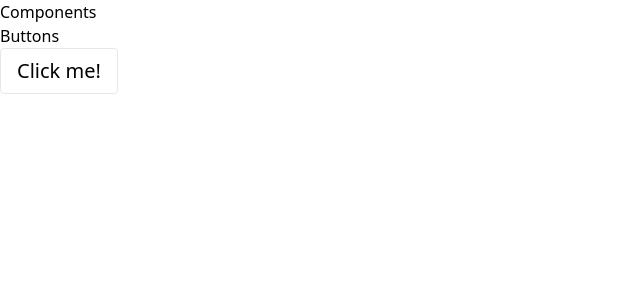
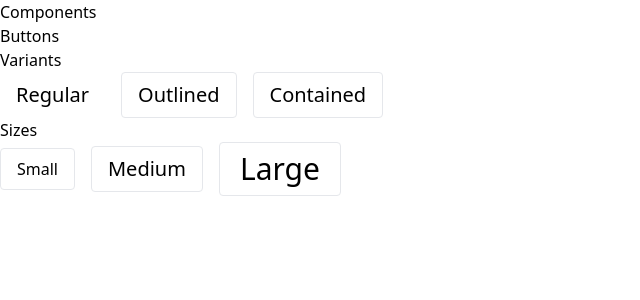
Before and after one commit to yap8/react-components, a React (Create React App) app: page / in a window 1280 px wide. Shown: the top 300 px of the page, without its empty margins (0-640 px from the left). Built offline with nearby package versions, Linux system fonts and the light colour scheme.

Commit message:
added button sizes

```diff
--- a/package.json
+++ b/package.json
@@ -13,6 +13,7 @@
     "react": "^18.1.0",
     "react-dom": "^18.1.0",
     "react-scripts": "5.0.1",
+    "tailwind-merge": "^1.2.1",
     "typescript": "^4.6.4",
     "web-vitals": "^2.1.4"
   },
--- a/src/App.tsx
+++ b/src/App.tsx
@@ -8,7 +8,47 @@ const App = () => {
       </section>
       <section className="container">
         <h2>Buttons</h2>
-        <Button>Click me!</Button>
+        <h3>Variants</h3>
+        <div>
+          <Button className="mr-4" onClick={() => alert('Regular button')}>
+            Regular
+          </Button>
+          <Button
+            className="mr-4"
+            onClick={() => alert('Outlined button')}
+            variant="outlined"
+          >
+            Outlined
+          </Button>
+          <Button onClick={() => alert('Contained button')} variant="contained">
+            Contained
+          </Button>
+        </div>
+        <h3>Sizes</h3>
+        <div className="flex items-center">
+          <Button
+            className="mr-4"
+            onClick={() => alert('Small button')}
+            size="small"
+            variant="outlined"
+          >
+            Small
+          </Button>
+          <Button
+            className="mr-4"
+            onClick={() => alert('Medium button')}
+            variant="outlined"
+          >
+            Medium
+          </Button>
+          <Button
+            onClick={() => alert('Large button')}
+            size="large"
+            variant="outlined"
+          >
+            Large
+          </Button>
+        </div>
       </section>
     </div>
   );
--- a/src/components/Button/index.tsx
+++ b/src/components/Button/index.tsx
@@ -1,10 +1,38 @@
+import { twMerge } from 'tailwind-merge';
+
 interface ButtonProps {
+  className?: string;
+  size?: 'small' | 'medium' | 'large';
+  variant?: 'outlined' | 'contained';
+  onClick?: React.MouseEventHandler<HTMLButtonElement>;
   children: React.ReactNode;
 }
 
-const Button: React.FC<ButtonProps> = ({ children }) => {
+const Button: React.FC<ButtonProps> = ({
+  className,
+  size,
+  variant,
+  children,
+  ...props
+}) => {
   return (
-    <button className="text-xl px-4 py-2 border rounded transition hover:bg-slate-50">
+    <button
+      className={twMerge(
+        'rounded transition',
+        variant === 'outlined'
+          ? 'border hover:bg-slate-50'
+          : variant === 'contained'
+          ? 'border hover:bg-slate-50'
+          : 'hover:bg-slate-50',
+        size === 'large'
+          ? 'text-3xl px-5 py-2'
+          : size === 'small'
+          ? 'text-base px-4 py-2'
+          : 'text-xl px-4 py-2',
+        className
+      )}
+      {...props}
+    >
       {children}
     </button>
   );
```
Also changed, not shown: 1 other file (tests, documents, lock files or other folders).
